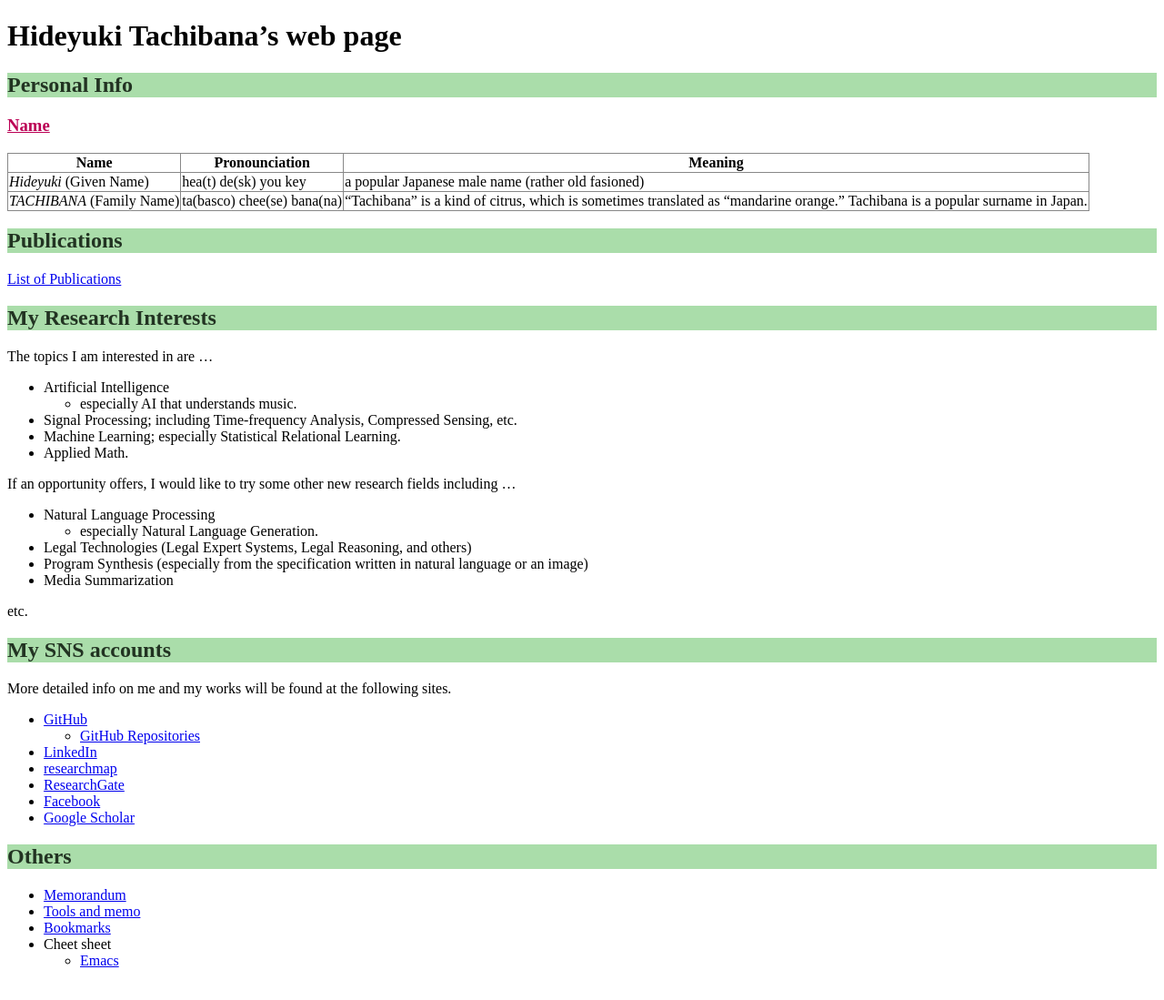
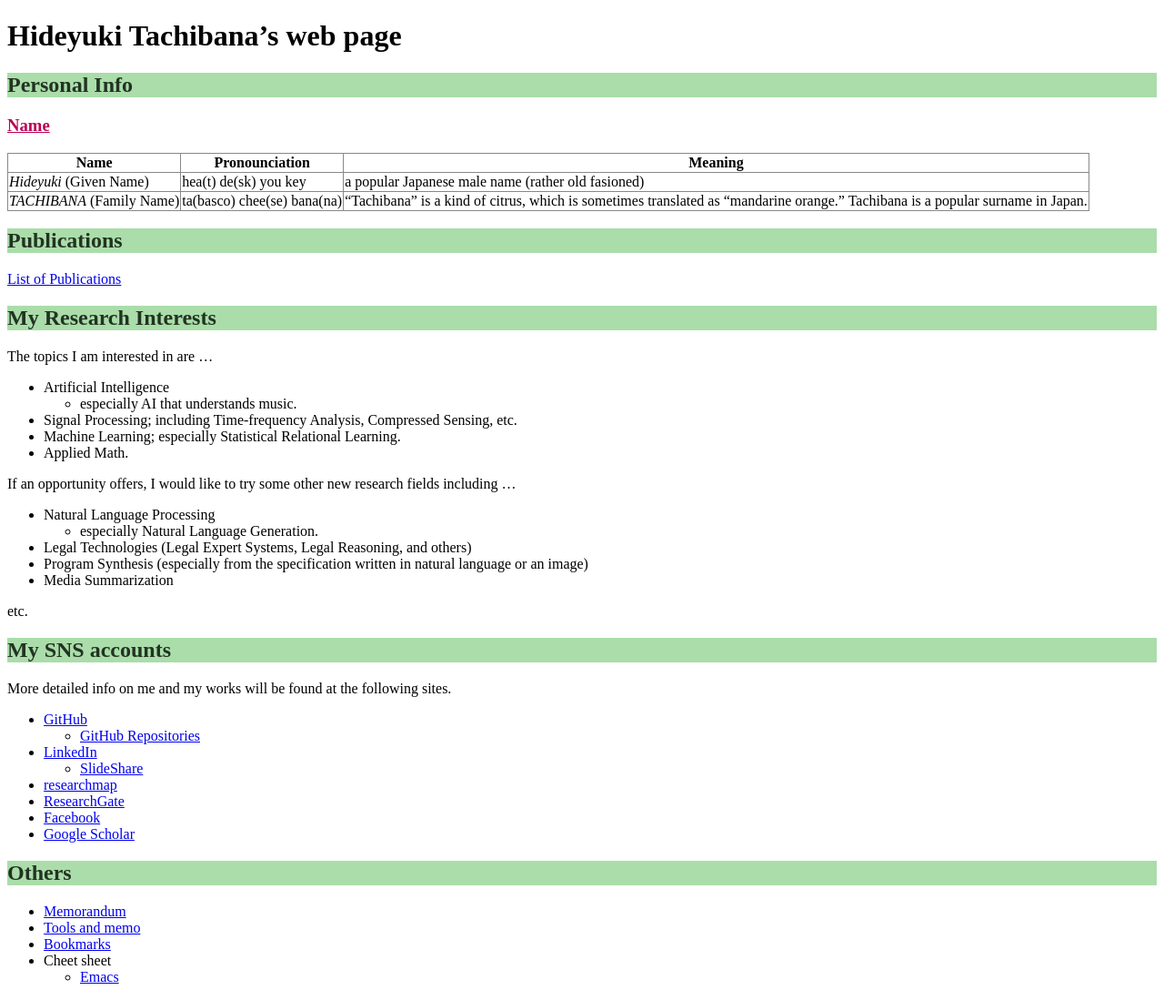
Before and after one commit to tachi-hi/tachi-hi.github.io, a Jekyll site: the page built from index.md, in a window 1280 px wide. Shown: the whole page at 91% size. Built offline with Jekyll 4.4.1, drawn with Linux system fonts in a browser that asks for light colours.

Commit message:
add link to slideshare

```diff
--- a/index.md
+++ b/index.md
@@ -47,6 +47,7 @@ More detailed info on me and my works will be found at the following sites.
 + [GitHub](https://github.com/tachi-hi)
    + [GitHub Repositories](https://github.com/tachi-hi?tab=repositories)
 + [LinkedIn](http://jp.linkedin.com/pub/hideyuki-tachibana/51/134/5a5)
+   + [SlideShare](http://www.slideshare.net/HideyukiTachibana)
 + [researchmap](http://researchmap.jp/tachi-hi/)
 + [ResearchGate](http://www.researchgate.net/profile/Hideyuki_Tachibana)
 + [Facebook](http://www.facebook.com/hideyuki.tachibana)
```
